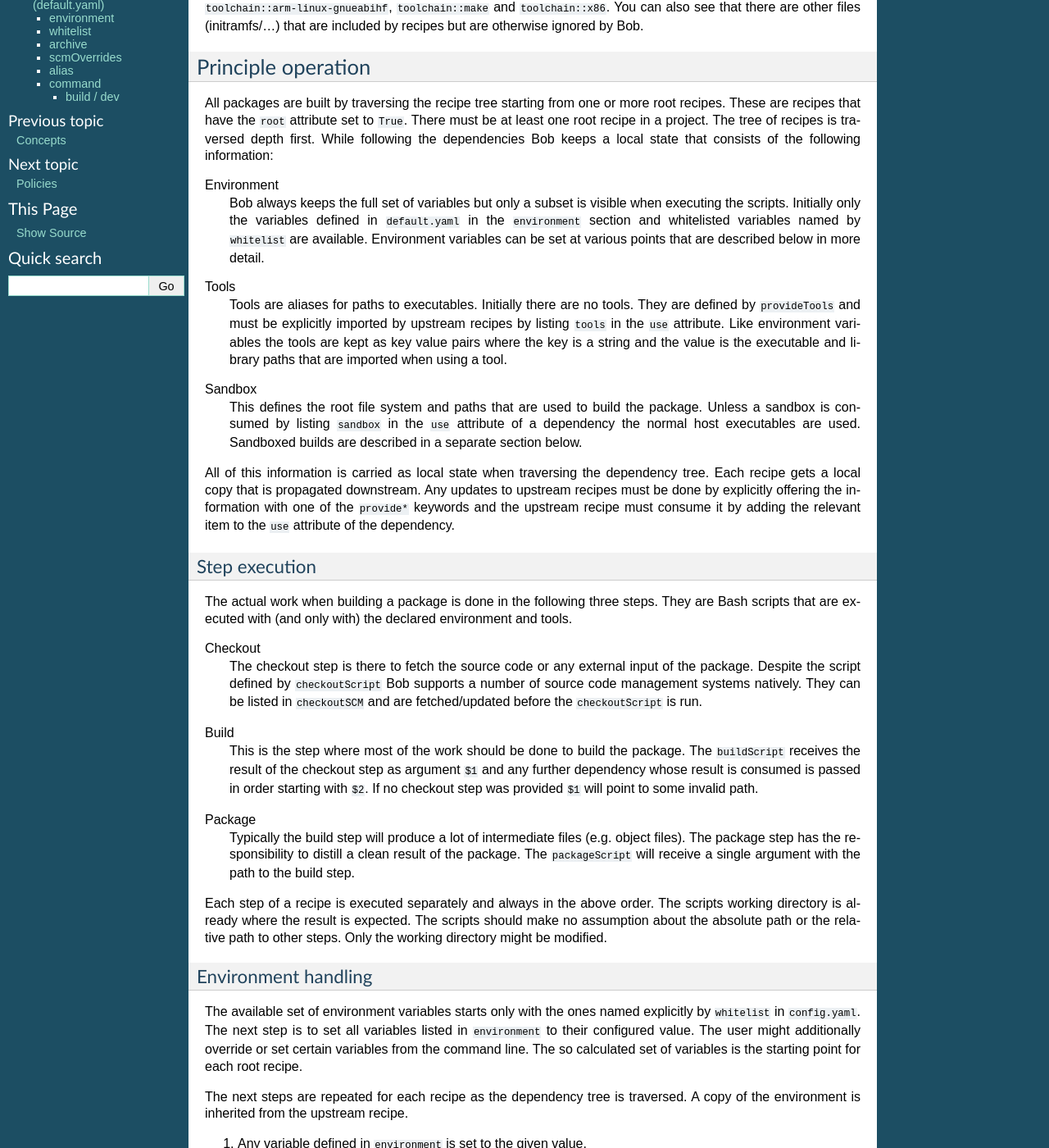
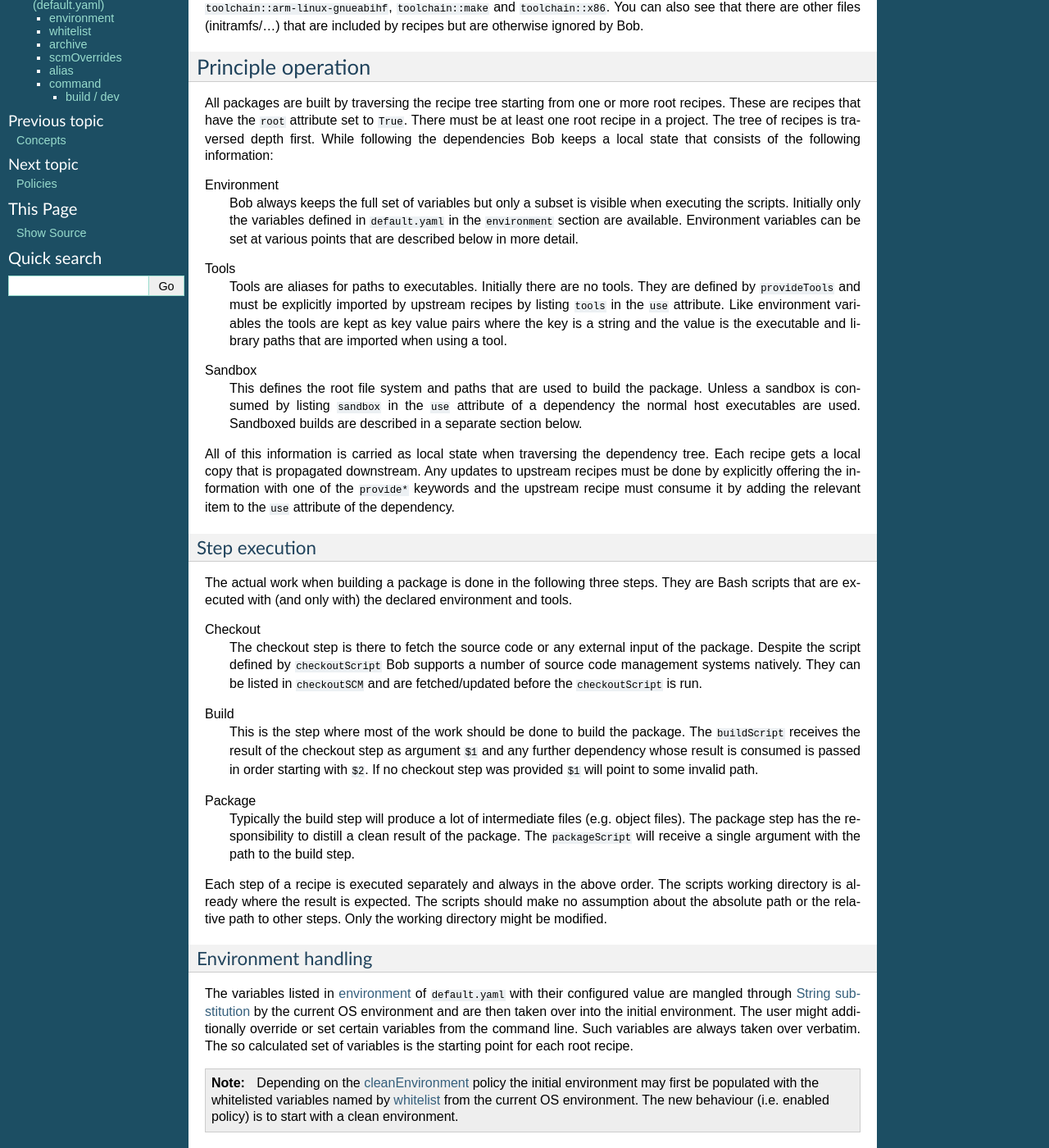
Before and after one commit to BobBuildTool/bob, a Sphinx documentation site: the page built from doc/manual/configuration.rst, in a window 1280 px wide and 1400 px high, scrolled down 716 px. Shown: the whole window at 82% size. Built offline with Sphinx 7.4.7, drawn with Linux system fonts in a browser that asks for light colours; formulas are drawn with MathJax 3; the version number could not be read and is left out; some of the changed text lies outside the part shown.

Commit message:
input: do not take white listed variables into initial environment
Previously the current set of environment variables during package
calculation started with the ones named by whitelist in default.yaml.
This made these variables bound to the value that was set during package
calculation. Especially on Jenkins setups this is wrong as the machine
that configures the Jenkins may have a different OS environment than the
Jenkins executors/slaves.

The new 'cleanEnvironment' policy changes the behaviour to start with a
clean environment. Default variables may still reference OS environment
variables through string substitution if required.

```diff
--- a/doc/manual/configuration.rst
+++ b/doc/manual/configuration.rst
@@ -58,9 +58,9 @@ local state that consists of the following information:
 Environment
     Bob always keeps the full set of variables but only a subset is visible
     when executing the scripts. Initially only the variables defined in
-    ``default.yaml`` in the ``environment`` section and whitelisted variables
-    named by ``whitelist`` are available. Environment variables can be set at
-    various points that are described below in more detail.
+    ``default.yaml`` in the ``environment`` section are available. Environment
+    variables can be set at various points that are described below in more
+    detail.
 
 Tools
     Tools are aliases for paths to executables. Initially there are no tools.
@@ -118,11 +118,19 @@ steps. Only the working directory might be modified.
 Environment handling
 ~~~~~~~~~~~~~~~~~~~~
 
-The available set of environment variables starts only with the ones named
-explicitly by ``whitelist`` in ``config.yaml``. The next step is to set all
-variables listed in ``environment`` to their configured value. The user might
-additionally override or set certain variables from the command line. The
-so calculated set of variables is the starting point for each root recipe.
+The variables listed in :ref:`configuration-config-environment` of
+``default.yaml`` with their configured value are mangled through
+:ref:`configuration-principle-subst` by the current OS environment and are then
+taken over into the initial environment. The user might additionally override
+or set certain variables from the command line. Such variables are always taken
+over verbatim. The so calculated set of variables is the starting point for
+each root recipe.
+
+.. note::
+    Depending on the :ref:`policies-cleanEnvironment` policy the initial
+    environment may first be populated with the whitelisted variables named by
+    :ref:`configuration-config-whitelist` from the current OS environment. The
+    new behaviour (i.e. enabled policy) is to start with a clean environment.
 
 The next steps are repeated for each recipe as the dependency tree is traversed.
 A copy of the environment is inherited from the upstream recipe.
@@ -1084,6 +1092,8 @@ specified without the .yaml extension::
     included by ``default.yaml`` and by the command line use the recipes
     directory as base directory.
 
+.. _configuration-config-environment:
+
 environment
 ~~~~~~~~~~~
 
@@ -1096,6 +1106,11 @@ Specifies default environment variables. Example::
       # (nproc).  If desired it can be set to a specific number, e.g. "2". See
       # classes/make.yaml for details.
       MAKE_JOBS: "nproc"
+
+If the :ref:`policies-cleanEnvironment` policy is enabled then these variables
+are subject to :ref:`configuration-principle-subst` with the current OS
+environment. This allows to take over certain variables from the OS environment
+in a controlled fashion.
 
 .. _configuration-config-whitelist:
 
```
Also changed, not shown: doc/manual/policies.rst (+33 -0 lines), 2 other files.
